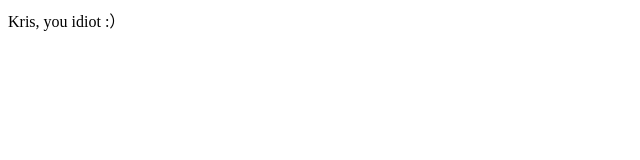
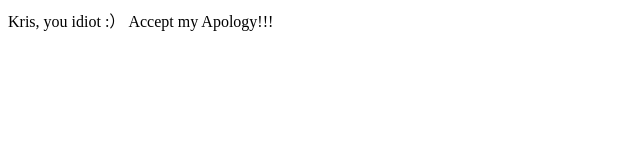
Before and after one commit to sosofangjie/sosofangjie.github.io, a plain HTML site: page index.html in a window 1280 px wide. Shown: the whole page, without its empty margins (0-640 px from the left). Drawn offline with Linux system fonts and the light colour scheme.

Commit message:
Update index.html

```diff
--- a/index.html
+++ b/index.html
@@ -2,5 +2,6 @@
 <header><title>This is Fangjie's science blog</title></header>
 <body>
 Kris, you idiot  :）
+Accept my Apology!!!
 </body>
 </html>
```
